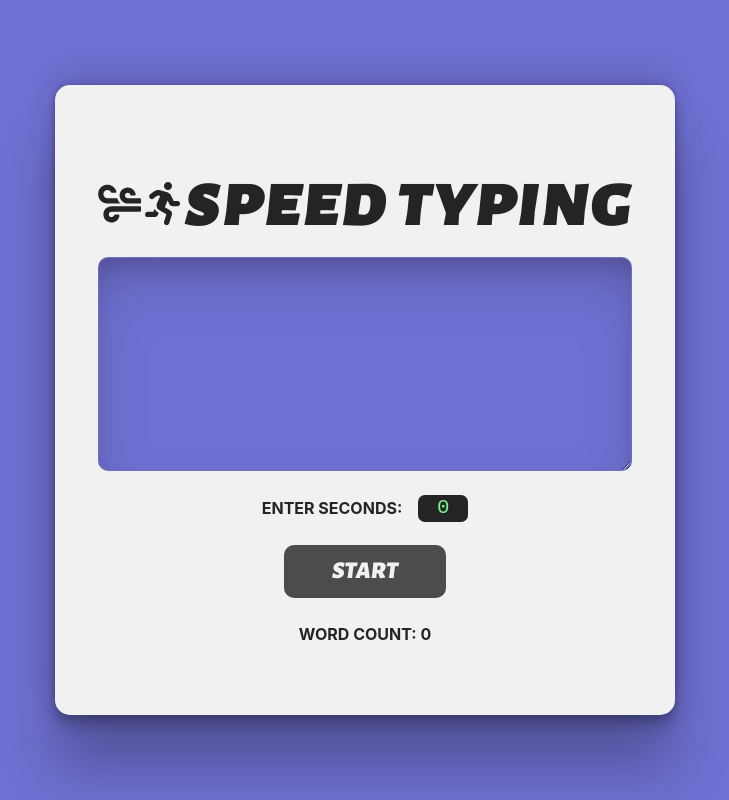
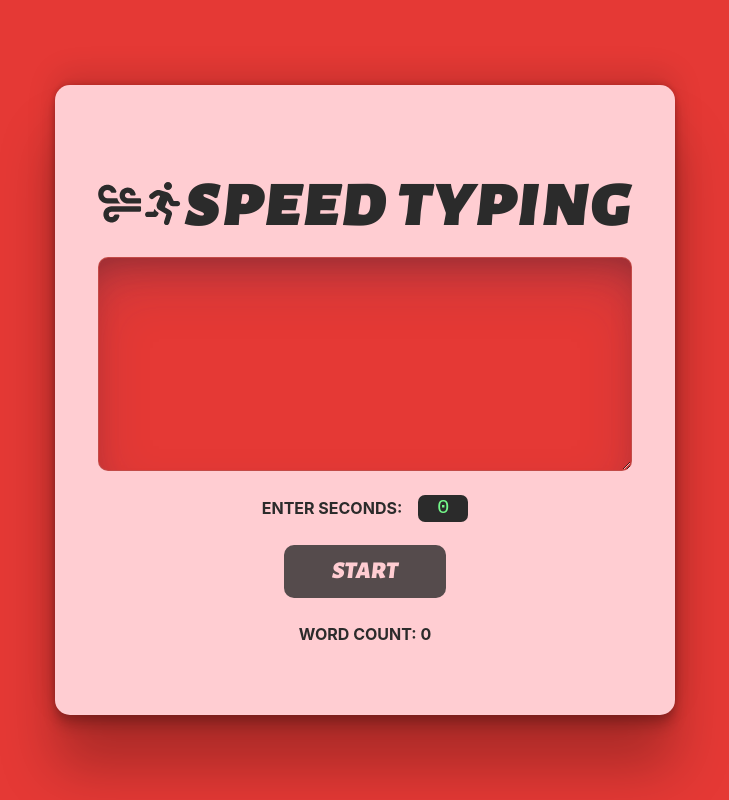
Before and after one commit to gare-Ware/my-first-react-app, a React (Create React App) app: page / in a window 1280 px wide. Shown: the whole page, without its empty margins (275-1004 px from the left). Built offline with nearby package versions, Linux system fonts and the light colour scheme.

Commit message:
Update index.css

```diff
--- a/src/index.css
+++ b/src/index.css
@@ -5,9 +5,11 @@
 }
 
 html {
-  --background: #7070d3;
-  --game-frame: #f1f1f1;
+  --background: #E53935;
+  --game-frame: #FFCDD2;
+  --app-font: #2b2b2b;
   --input: #74f88a;
+  --button-hover: #1a1a1a;
 }
 
 body {
@@ -33,7 +35,7 @@ code {
 
 .container {
   background-color: var(--game-frame);
-  color: #242424;
+  color: var(--app-font);
   height: 630px;
   max-width: 1000px;
   min-width: 600px;
@@ -100,7 +102,7 @@ button {
   border: none;
   border-radius: 10px;
   padding: .5em 2em;
-  background-color: #242424;
+  background-color: var(--app-font);
   /* color: #9fa9db; */
   color: var(--game-frame);
   text-transform: uppercase;
@@ -114,12 +116,12 @@ button:disabled {
 }
 button:disabled:hover {
   transform: none;
-  color: #9fa9db;
-  background-color: #242424;
+  color: var(--game-frame);
+  background-color: var(--app-font);
 }
 button:hover {
   color: var(--input);
-  background-color: #1a1a1a;
+  background-color: var(--button-hover);
   transform: scale(1.1);
 }
 button:active {
@@ -135,7 +137,7 @@ button:active {
   margin-right: 1em;
 }
 .game-time-input input {
-  background-color: #242424;
+  background-color: var(--app-font);
   border: none;
   border-radius: 7px;
   font-family: monospace;
```
